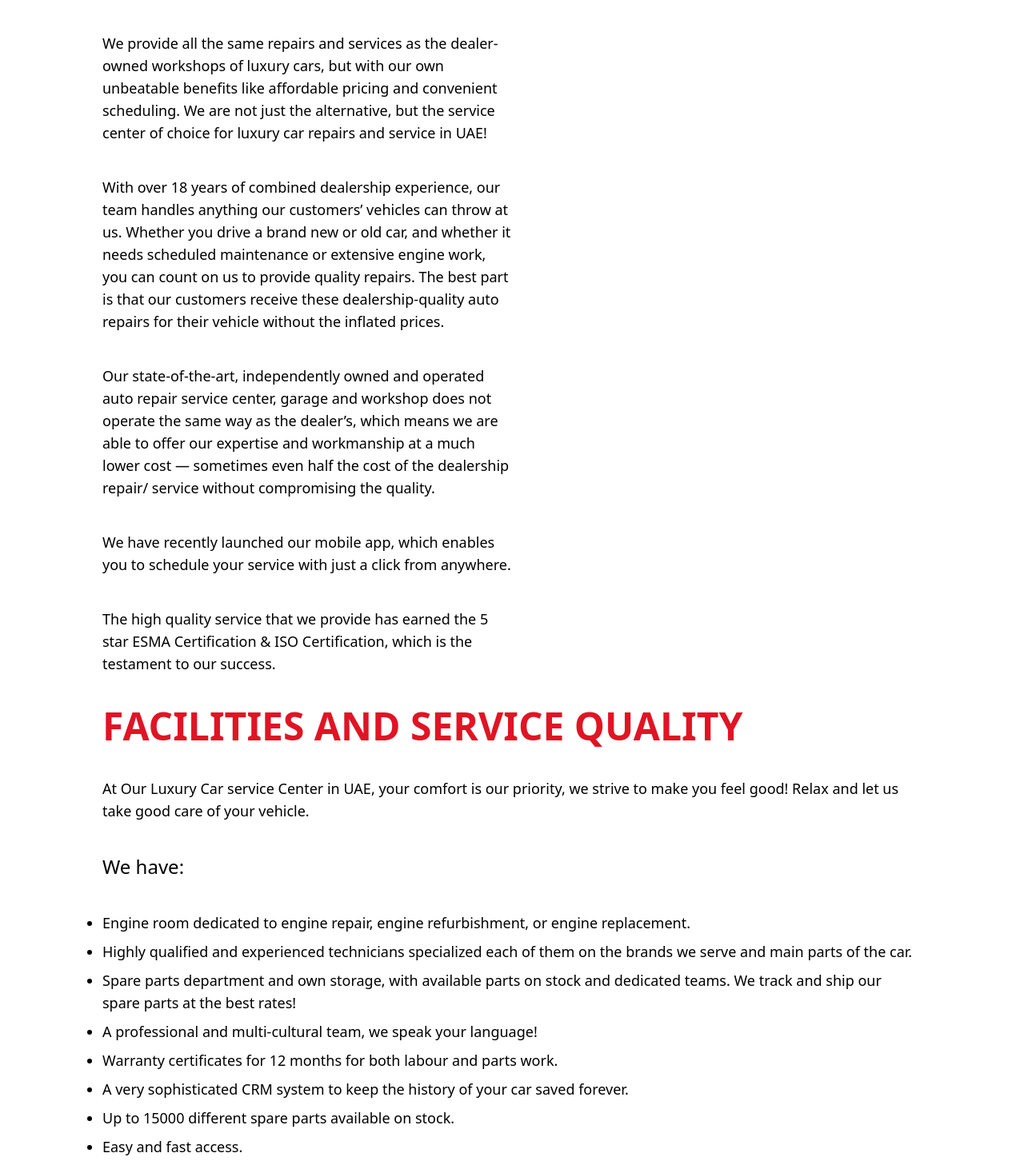
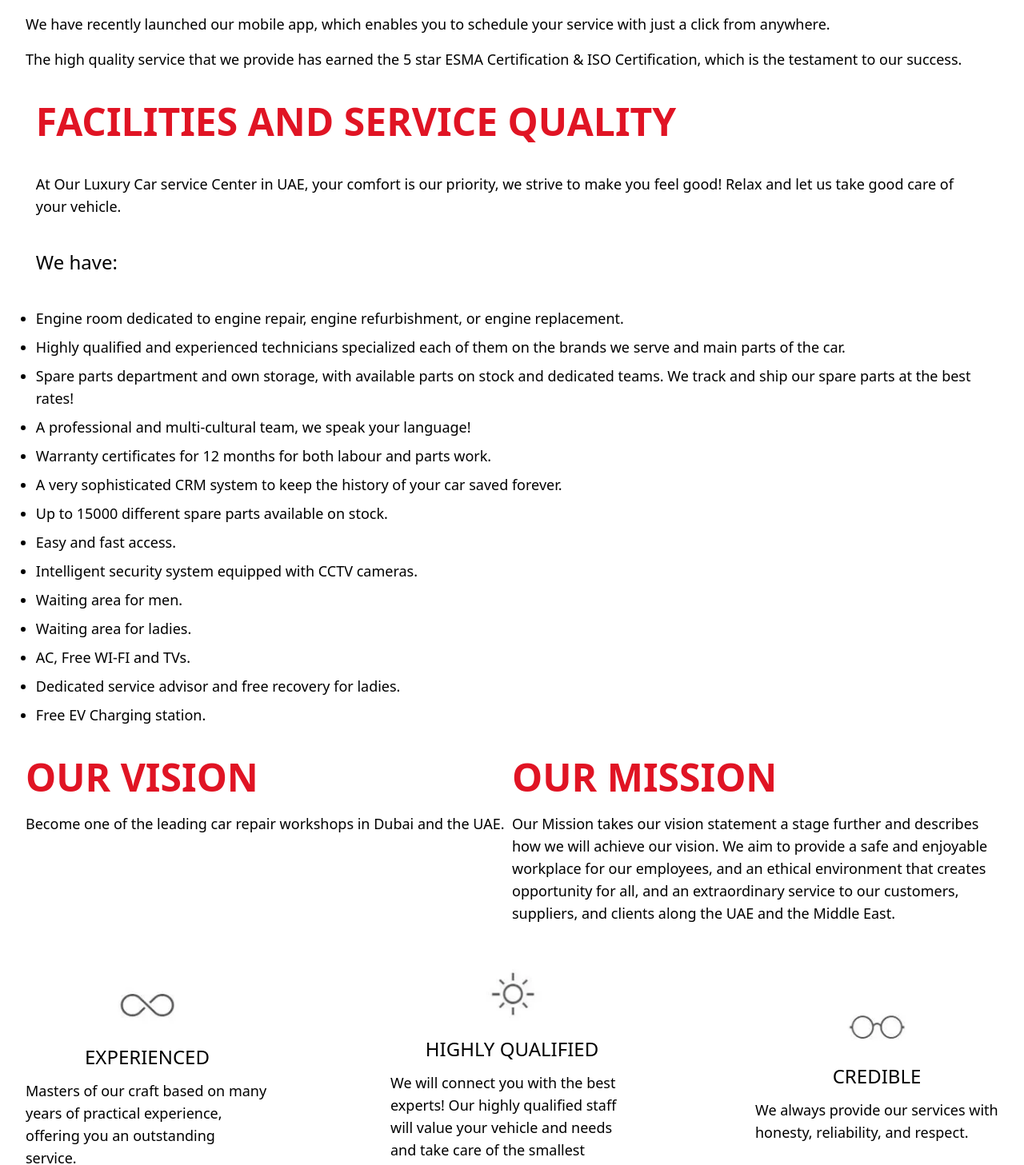
Before and after one commit to Vr7Rizwan/full-speed-auto, a Next.js app: page /about in a window 1280 px wide. Shown: the part 1060-2517 px from the top of the page at 80% size. Built offline with nearby package versions, Linux system fonts and the light colour scheme.

Commit message:
align sections in about us

```diff
--- a/app/components/About/Cards.tsx
+++ b/app/components/About/Cards.tsx
@@ -2,7 +2,7 @@ import { cards } from "@/app/resources/about"
 const Cards=()=>{
     return(
         <section>
-            <div className="flex flex-col md:flex-row justify-center items-center gap-10 md:gap-20 flex-wrap py-12">
+            <div className="w-[95%] mx-auto flex flex-col md:flex-row justify-between items-center gap-10 md:gap-20 flex-wrap py-12">
                 {
                    cards.map((value,i)=>(
             <div key={`${value} ${i}`} className="flex flex-col items-center w-full md:w-1/4 gap-3 px-2 md:px-0">
--- a/app/components/About/CompanyProfile.tsx
+++ b/app/components/About/CompanyProfile.tsx
@@ -2,10 +2,10 @@ import { companyprofile } from "@/app/resources/about"
 const CompanyProfile=()=>{
     return(
         <section className="flex justify-center py-10">
-            <div className="w-[95%] lg:w-8/10">
-            <div className="flex flex-col gap-5 lg:w-1/2  w-[95%]">
+            <div className="w-[95%] mx-auto">
+            <div className="flex flex-col gap-5">
               <h1 className="heading text-secondary font-bold">ABOUT THE COMPANY</h1>
-              <div className="flex flex-col gap-10 normalText text-txtColor font-light">
+              <div className="flex flex-col gap-4 normalText text-txtColor font-light">
               {
                 companyprofile.map((value,i)=>(
                        <p key={`${value} ${i}`}>{value.paragraphs}</p>
--- a/app/components/About/CompanyServices.tsx
+++ b/app/components/About/CompanyServices.tsx
@@ -2,7 +2,7 @@ import { companyservices } from "@/app/resources/about"
 const CompanyServices=()=>{
     return(
       <section className="flex justify-center">
-       <div className="w-[95%] lg:w-8/10 flex flex-col gap-10 justify-center">
+       <div className="w-[93%] mx-auto flex flex-col gap-10 justify-center">
 
   <h1 className="heading text-secondary font-bold">{companyservices.heading}</h1>
   <p className="normalText font-light">
--- a/app/components/About/MissionVision.tsx
+++ b/app/components/About/MissionVision.tsx
@@ -1,17 +1,20 @@
 import { missionvision } from "@/app/resources/about"
 const MissionVision=()=>{
     return(
-        <section className="flex flex-col md:flex-row justify-around pt-12 gap-8 md:gap-0">
+        <section className="pt-10">
+
+      <div className="w-[95%] mx-auto flex flex-col gap-7 md:flex-row md:gap-0">
         {
             missionvision.map((value,i)=>(
-            <div key={`${value} ${i}`} className={`flex flex-col w-full px-2 md:pl-0 items-center gap-5
-            ${i===1?"md:w-1/3":"md:w-1/2"}`}>
+            <div key={`${value} ${i}`} className={`flex flex-col w-full px-2 md:pl-0 gap-5
+            `}>
                 <h1 className="heading text-secondary font-bold">{value.heading}</h1>
                 <p className="normalText text-txtColor font-light">{value.description}</p>
 
             </div>
                ))
         }
+        </div>
         </section>
     )
 }
--- a/app/components/Navbar.tsx
+++ b/app/components/Navbar.tsx
@@ -27,7 +27,7 @@ const Navbar: React.FC = () => {
   };
 
   return (
-    <nav className="w-full bg-white shadow-md">
+    <nav className="w-full bg-white shadow-md fixed z-10">
       <div className="flex flex-row items-center justify-between py-5 px-6 md:px-8">
         {/* Logo */}
         <div className="subHeading font-bold text-txtColor">
```
